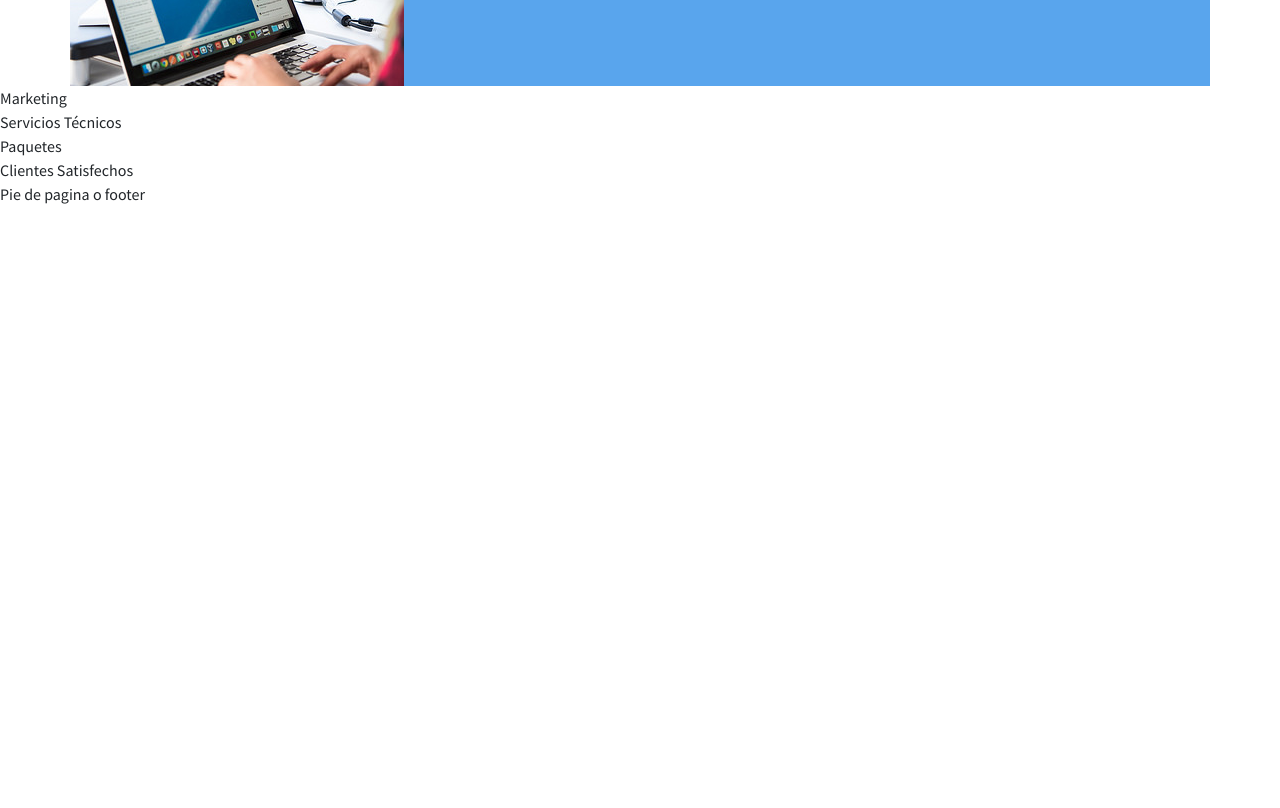
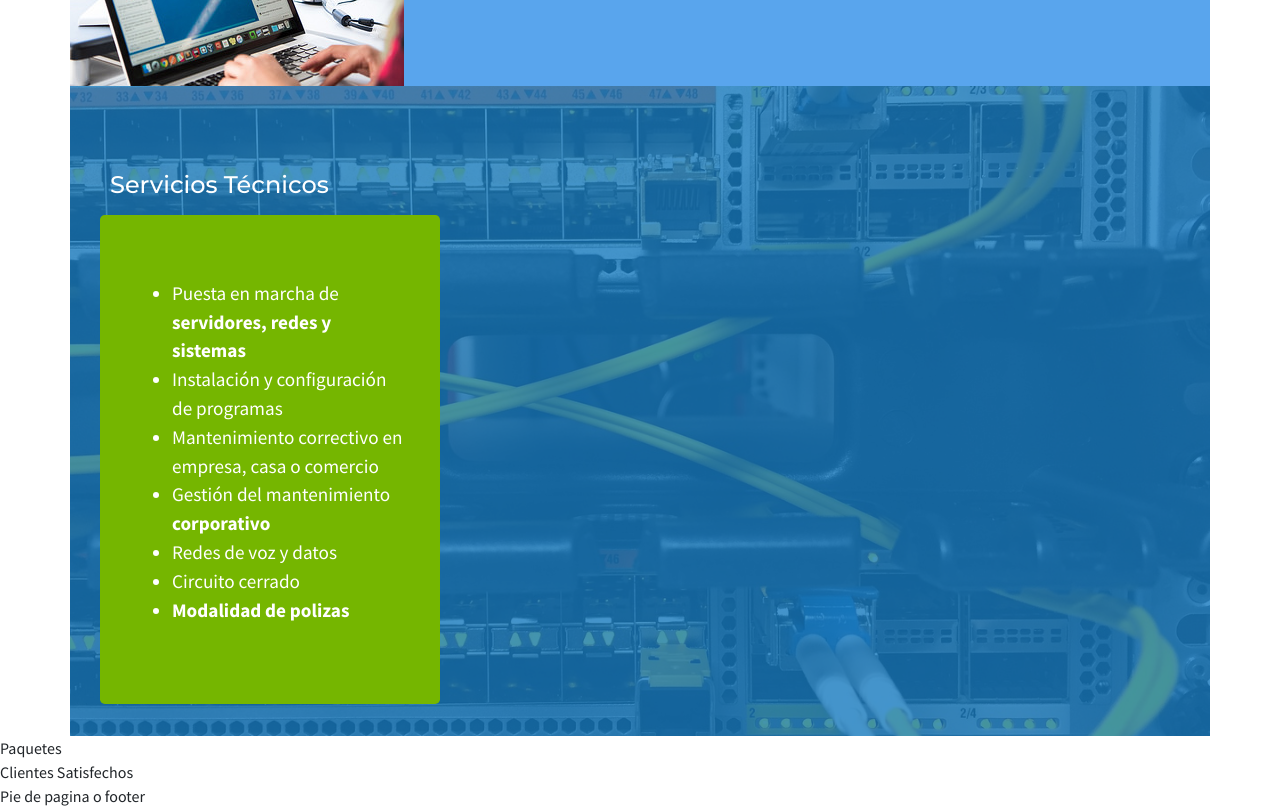
Before and after one commit to eduardorasgado/Beemsites-landingpage, a plain HTML site: page index.html in a window 1280 px wide. Shown: the part 962-1770 px from the top of the page. Before the commit the page ends 1168 px from the top, so only its background shows below. Drawn offline with nearby package versions, Linux system fonts and the light colour scheme.

Commit message:
F: avance fase 1 seccion de servicios tecnicos, fase 2 de head terminada

```diff
--- a/css/style.css
+++ b/css/style.css
@@ -303,6 +303,53 @@ i.box-circle-solid{
   padding-top: 10px;
 }
 
+.tecnicos .jumbotron {
+  background-color: #75b600;
+}
+
+/* ABOUT SECTION
+-------------------------------------------------- */
+.about-sec {
+	background: url('../img/switch.jpg') no-repeat center center;
+	background-size: cover;
+	color: #fff;
+	position: relative;
+}
+.about-sec:before {
+	content: ' ';
+	position: absolute;
+	width: 100%;
+	height: 100%;
+	background: rgba(22,122,192,0.8);
+	top: 0;
+	left: 0
+}
+.about-sec h2 {
+	font-size: 55px;
+	font-weight: 800;
+	margin-top: 25%;
+}
+.about-sec h2 small {
+	display: block;
+	font-size: 24px;
+	margin-bottom: 15px;
+	padding-left: 10px;
+}
+.about-sec p {
+	font-size: 16px;
+
+}
+
+.about-sec ul li {
+  color: white;
+  font-size: 1.2rem;
+}
+
+.action-sec{width:100%; float:left; background:#222}
+.action-box{float:left; width:100%; text-align:center;}
+.action-box h2{color:#fff; font-size:20px;}
+/*end about*/
+
 p {
   font-size: 1.2rem;
 	font-family: 'Source Sans Pro', sans-serif;
--- a/index.html
+++ b/index.html
@@ -34,7 +34,7 @@
     		        <a class="nav-link" href="#">Acerca de nosotros</a>
     		      </li>
     		      <li class="nav-item">
-    		        <a class="nav-link" href="#">Servicios</a>
+    		        <a class="nav-link" href="#servicios">Servicios</a>
     		      </li>
     		      <li class="nav-item">
     		        <a class="nav-link" href="#">Paquetes</a>
@@ -69,7 +69,6 @@
           <div class="container tecno">
             <div class="row">
               <div class="col-md-4 tecno-img">
-                c
               </div>
               <div class="col-md-8">
                 <h4>Desarrollo y Diseño Web</h4>
@@ -103,12 +102,41 @@
             </div>
           </div>
     </section>
-    <section>
-      Marketing
+
+    <section class=" container about-sec parallax-section">
+      <!--Servicios Técnicos-->
+      <div id="servicios" class="container tecnicos">
+        <div class="row">
+          <div class="col-md-4">
+            <h2> <small>Servicios Técnicos</small></h2>
+            <div class="jumbotron">
+              <ul>
+                <li>
+                  Puesta en marcha de <strong>servidores, redes y sistemas</strong>
+                </li>
+                <li>
+                  Instalación y configuración de programas
+                </li>
+                <li>
+                  Mantenimiento correctivo en empresa, casa o comercio
+                </li>
+                <li>Gestión del mantenimiento <strong>corporativo</strong></li>
+                <li>
+                  Redes de voz y datos
+                </li>
+                <li>
+                  Circuito cerrado
+                </li>
+                <li>
+                  <strong>Modalidad de polizas</strong>
+                </li>
+              </ul>
+            </div>
+          </div>
+        </div>
+      </div>
     </section>
-    <section>
-      Servicios Técnicos
-    </section>
+
     <section>
       Paquetes
     </section>
```
Also changed, not shown: img/switch.jpg (added).
